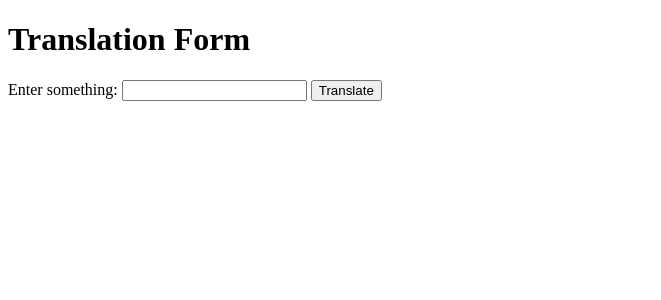
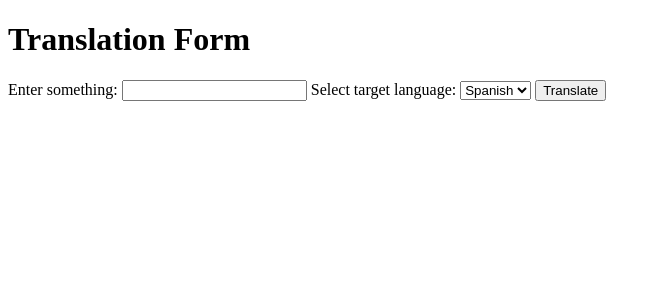
Before and after one commit to alukan/python2HT, a Flask app: page /form in a window 1280 px wide. Shown: the top 300 px of the page, without its empty margins (0-661 px from the left). Run offline with Flask 3, Linux system fonts and the light colour scheme.

Commit message:
added different languages

```diff
--- a/app.py
+++ b/app.py
@@ -18,9 +18,9 @@ def form():
 
     if request.method == 'POST':
         user_input = request.form.get('user_input')
+        target_language = request.form.get('target_language')
 
-        translation = translate_client.translate(user_input, target_language='es')
-        print(*translation)
+        translation = translate_client.translate(user_input, target_language=target_language)
         translated_text = translation['translatedText']
 
     return render_template('form.html', translated_text=translated_text)
--- a/templates/form.html
+++ b/templates/form.html
@@ -10,6 +10,16 @@
     <form action="/form" method="post">
         <label for="user_input">Enter something:</label>
         <input type="text" id="user_input" name="user_input" required>
+
+        <label for="target_language">Select target language:</label>
+        <select id="target_language" name="target_language">
+            <option value="es">Spanish</option>
+            <option value="fr">French</option>
+            <option value="ru">Russian</option>
+            <option value="en">English</option>
+            <option value="pl">Polish</option>
+        </select>
+
         <button type="submit">Translate</button>
     </form>
 
```
